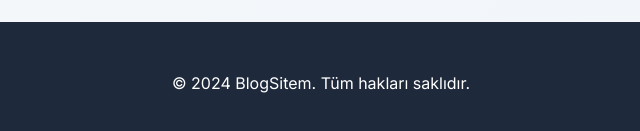
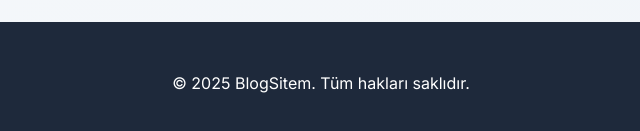
Before and after one commit to itcbulut/blog-sistemi, a plain HTML site: page index.html in a window 1280 px wide. Shown: the part 1311-1442 px from the top of the page, 319-959 px from the left. Drawn offline with Linux system fonts and the light colour scheme.

Commit message:
Update index.html

```diff
--- a/index.html
+++ b/index.html
@@ -89,7 +89,7 @@
 
     <footer>
         <div class="container">
-            <p>&copy; 2024 BlogSitem. Tüm hakları saklıdır.</p>
+            <p>&copy; 2025 BlogSitem. Tüm hakları saklıdır.</p>
         </div>
     </footer>
 
```
